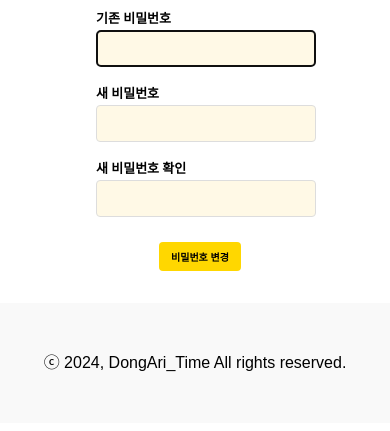
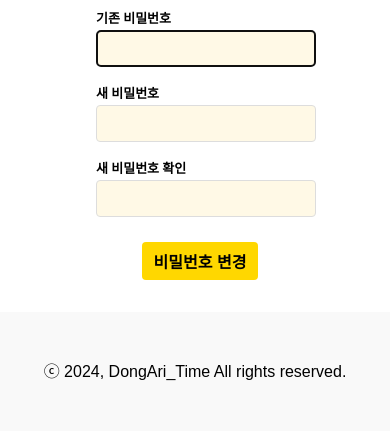
Before and after one commit to kw601/dongari_time, a Django app: page /change_password/ in a window 390 px wide. Shown: the part 250-681 px from the top of the page. Run offline with Django 5.2, Linux system fonts and the light colour scheme; some libraries are stand-ins or nearby versions; some web fonts are replaced.

Commit message:
[fix]비밀번호초기화 버튼 반응형 깨짐 수정

```diff
--- a/static/css/users/change_password.css
+++ b/static/css/users/change_password.css
@@ -100,7 +100,7 @@
     }
 
     .button {
-        font-size: 10px;
+        font-size: 1rem;
         padding: 7px 12px;
         margin-top: 5px;
     }
--- a/static/css/users/signup.css
+++ b/static/css/users/signup.css
@@ -162,6 +162,7 @@ li{
     .button {
         width: 100%;
         max-width: 200px;
+        font-size: 18px;
     }
 
     .button:hover {
```
